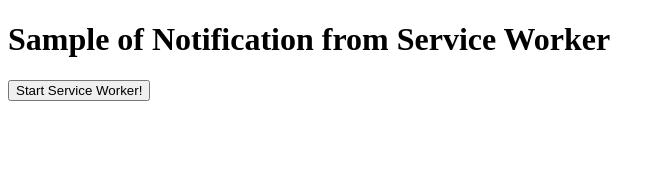
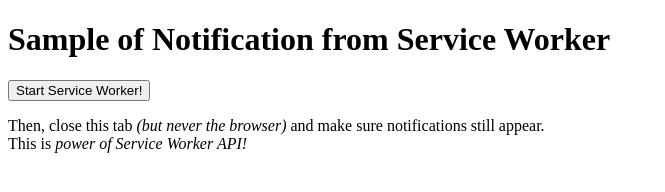
Before and after one commit to igrep/sample-notification-service-worker, a plain HTML site: page index.html in a window 1280 px wide. Shown: the whole page, without its empty margins (0-665 px from the left). Drawn offline with Linux system fonts and the light colour scheme.

Commit message:
add notice

```diff
--- a/index.html
+++ b/index.html
@@ -15,6 +15,10 @@
     </p>
     -->
     <button class="startButton">Start Service Worker!</button>
+    <p>
+      Then, close this tab <em>(but never the browser)</em> and make sure notifications still appear.<br>
+      This is <em>power of Service Worker API!</em>
+    </p>
   </div>
   <script type="text/javascript" src="main.js"></script>
   </body>
```
